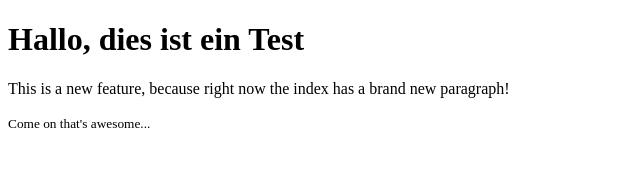
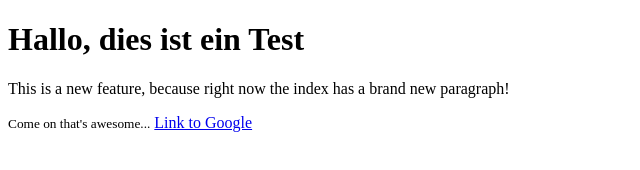
Before and after one commit to Badconker3/gittest, a plain HTML site: page Index.html in a window 1280 px wide. Shown: the whole page, without its empty margins (0-640 px from the left). Drawn offline with Linux system fonts and the light colour scheme.

Commit message:
TASK | Add google link

```diff
--- a/Index.html
+++ b/Index.html
@@ -9,6 +9,7 @@
 	<h1>Hallo, dies ist ein Test</h1>
 	<p> This is a new feature, because right now the index has a brand new paragraph!</p>
 	<small>Come on that's awesome...</small>
+	<a href="https://www.google.com" title="Link to Google">Link to Google</a>
 
 </body>
 </html>
```
